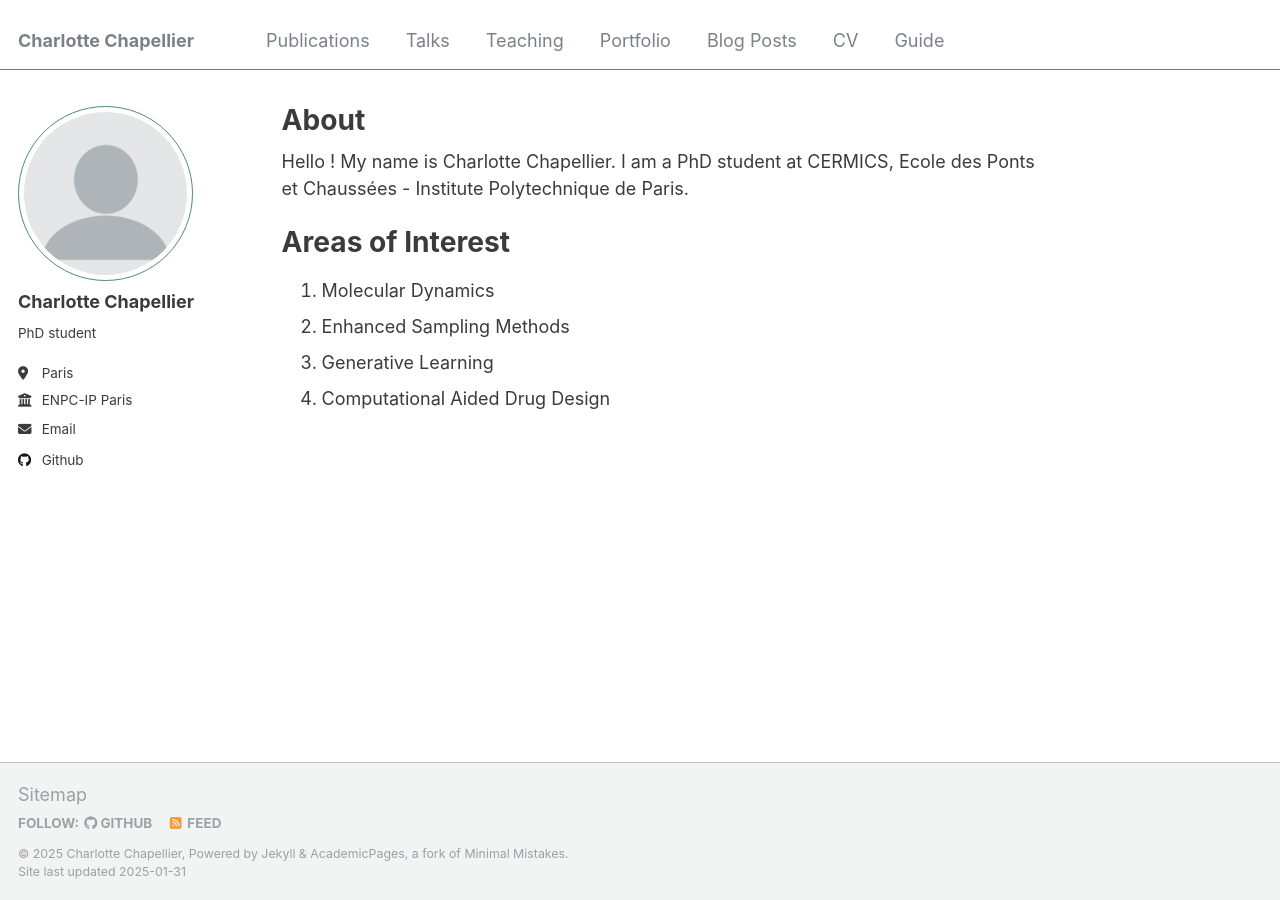
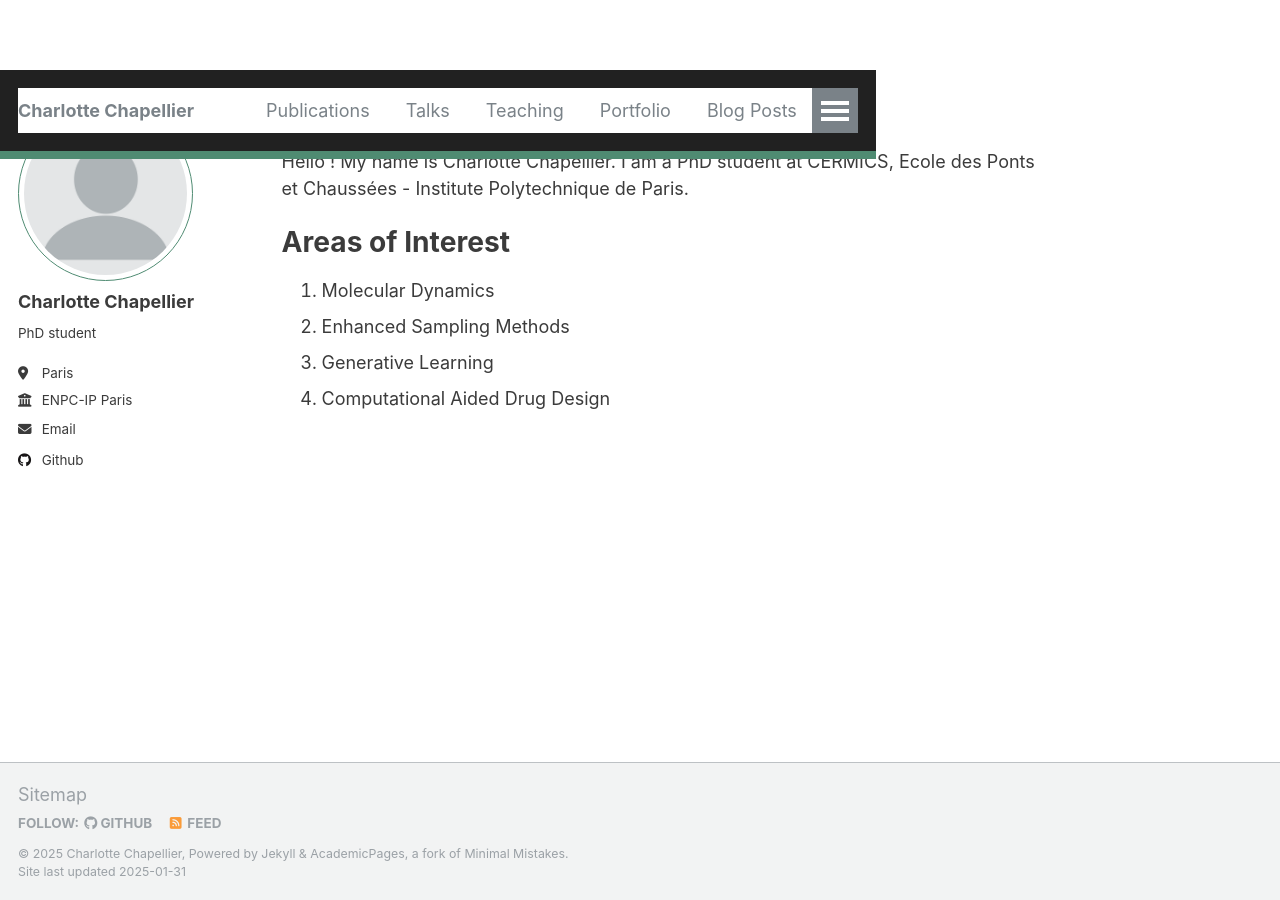
Before and after one commit to chapellier-c/chapellier-c, a Jekyll site: the page built from _pages/about.md, in a window 1280 px wide. Built offline with Jekyll 4.4.1, drawn with Linux system fonts in a browser that asks for light colours.

Commit message:
Update _masthead.scss

```diff
--- a/_sass/_masthead.scss
+++ b/_sass/_masthead.scss
@@ -3,13 +3,9 @@
    ========================================================================== */
 
 .masthead {
-  position: fixed;
-  background: white;
-  border-bottom: 1px solid $border-color;
-  height: $masthead-height;
-  top: 0;
-  width: 100%;
-
+ position: fixed;
+  background-color: $masthead-color;
+  border-bottom: 8px solid $border-color;
   -webkit-animation: intro 0.3s both;
           animation: intro 0.3s both;
   -webkit-animation-delay: 0.15s;
```
